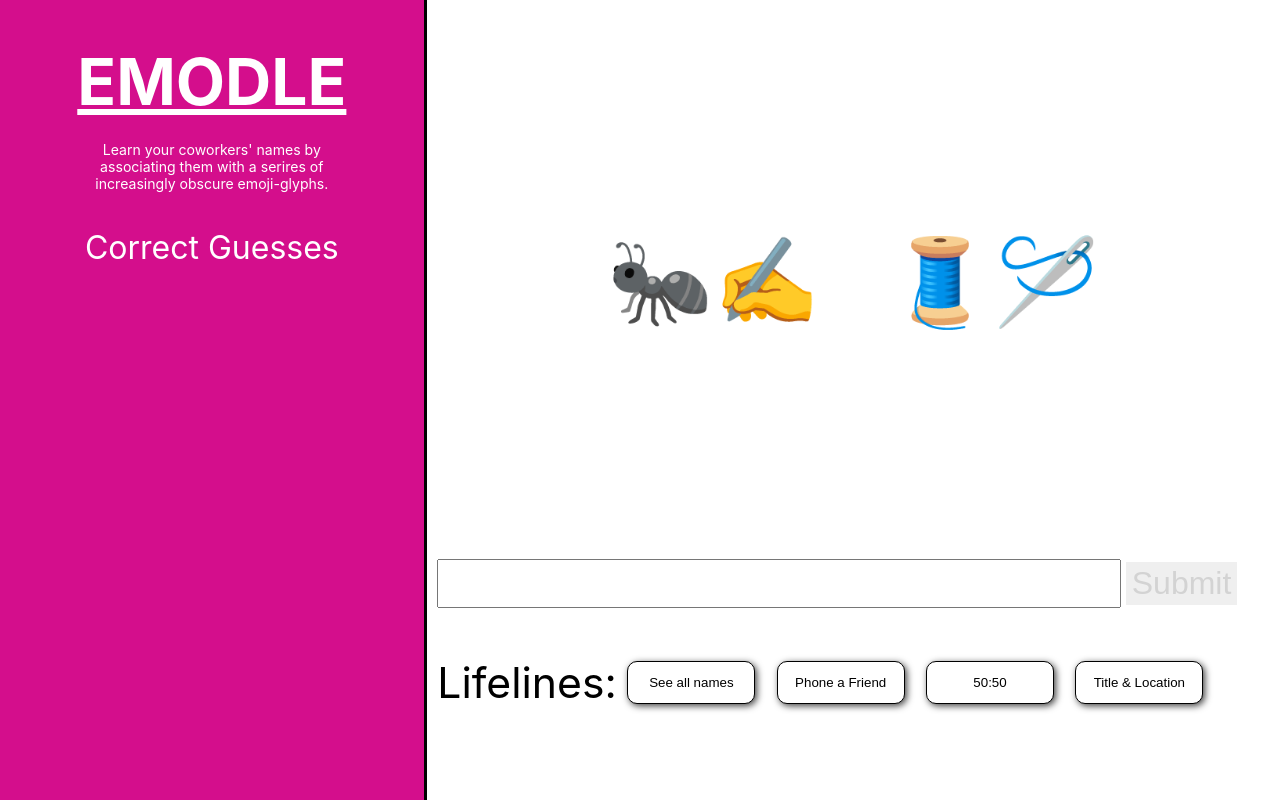
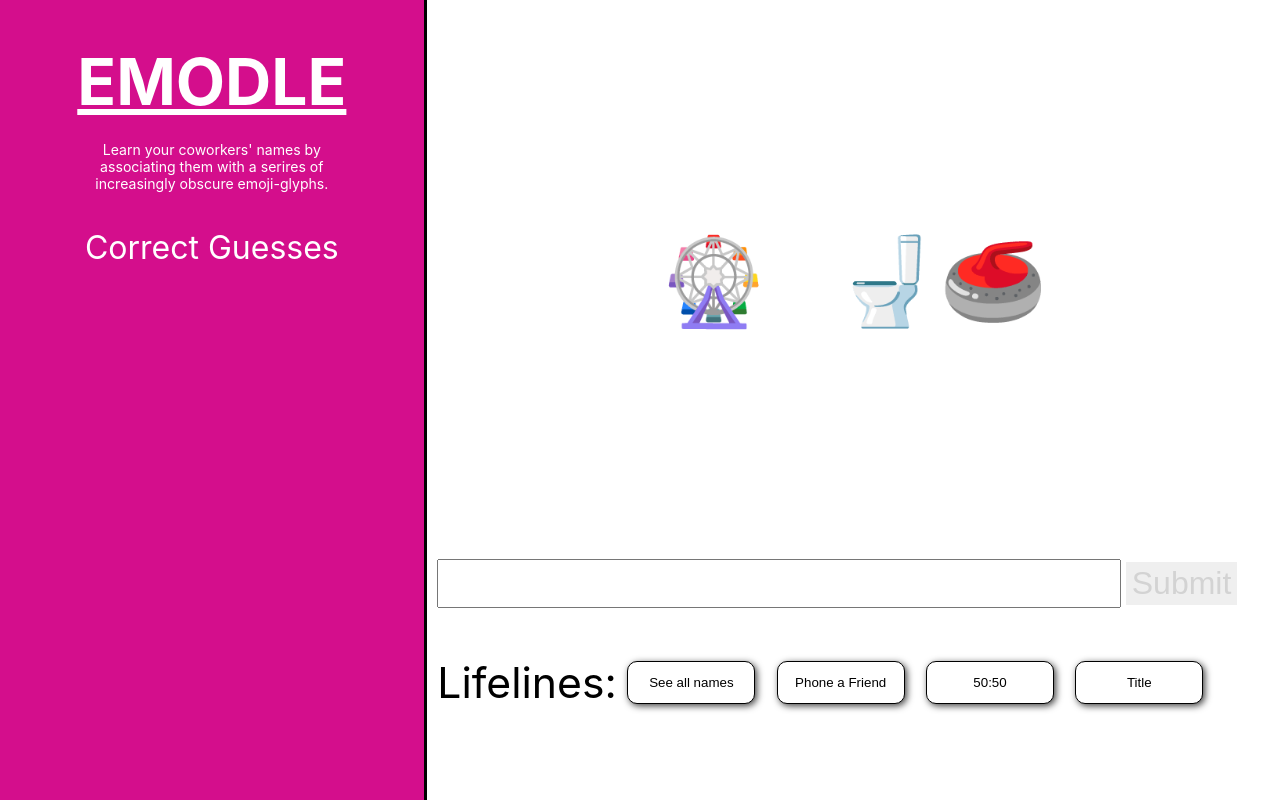
Before and after one commit to wijohnst/emodle, a React (Create React App) app: page / in a window 1280 px wide. Built offline with nearby package versions, Linux system fonts and the light colour scheme.

Commit message:
updates names

```diff
--- a/src/GameControls/Lifelines.tsx
+++ b/src/GameControls/Lifelines.tsx
@@ -69,7 +69,7 @@ const Lifelines = (props: Props) => {
             : handleTitleLocationClick()
         }
       >
-        Title & Location
+        Title
       </Lifeline>
     </LifelinesWrapper>
   );
--- a/src/game.json
+++ b/src/game.json
@@ -1,144 +1,67 @@
 {
   "names": [
-    {
-      "firstName": "Andrew",
-      "lastName": "Taylor",
-      "firstGlyph": "🐜✍️",
-      "lastGlyph": "🧵🪡",
-      "title": "Associate Software Engineer, Boalsburgh, PA"
-    },
     {
       "firstName": "Will",
       "lastName": "Johnston",
       "firstGlyph": "🎡 ",
       "lastGlyph": "🚽🥌",
-      "title": "Software Engineer, Columbus, OH"
-    },
-    {
-      "firstName": "Haley",
-      "lastName": "Hendershot",
-      "firstGlyph": "👋🍁",
-      "lastGlyph": "🐔🦌💉",
-      "title": "Sr. Software Engineer, Columbus, OH"
-    },
-    {
-      "firstName": "Marko",
-      "lastName": "Skugor",
-      "firstGlyph": "✅oh",
-      "lastGlyph": "🛴",
-      "title": "Practice Manager, Modern Apps UX Practice, Columbus, OH"
-    },
-    {
-      "firstName": "Jennifer",
-      "lastName": "Dougher",
-      "firstGlyph": "👖e🌲",
-      "lastGlyph": "💰er",
-      "title": "Software Engineer, Columbus, OH"
-    },
-    {
-      "firstName": "Rochelle",
-      "lastName": "Taylor",
-      "firstGlyph": "🚣🐚",
-      "lastGlyph": "🧵🪡",
-      "title": "Associate Software Engineer, Columbus, OH"
-    },
-    {
-      "firstName": "Kristy",
-      "lastName": "Graybill",
-      "firstGlyph": "🚗wrist🫖",
-      "lastGlyph": "⚫️+⚪️🧾",
-      "title": "Software Engineer, Philadelphia, PA"
-    },
-    {
-      "firstName": "Shane",
-      "lastName": "Mccleery",
-      "firstGlyph": "🤫ane",
-      "lastGlyph": "M🆑👂e",
-      "title": "Sr. Software Engineer, Columbus, OH"
-    },
-    {
-      "firstName": "Jonathan",
-      "lastName": "David",
-      "firstGlyph": "🚽athan",
-      "lastGlyph": "👑🇮🇱",
-      "title": "Sr. Sofrware Engineer, Columbus, OH"
-    },
-    {
-      "firstName": "Joel",
-      "lastName": "Treadway",
-      "firstGlyph": "☕️l",
-      "lastGlyph": "🚶‍♂️way",
-      "title": "Sr. Software Engineer, Columbus, OH"
+      "title": "Software Engineer"
     },
     {
       "firstName": "Gerrod",
       "lastName": "Schirtzinger",
       "firstGlyph": "G🎣",
       "lastGlyph": "👕😴inger",
-      "title": "Sr. Sofrware Engineer, Grand Rapids, MI"
+      "title": "Sr. Sofrware Engineer"
     },
     {
-      "firstName": "Kevin",
-      "lastName": "Mccartney",
-      "firstGlyph": "K🚐",
-      "lastGlyph": "Mc❤️🦵",
-      "title": "Sr. Software Engineer, Columbus, OH"
+      "firstName": "Valli",
+      "lastName": "Lakshmanan",
+      "firstGlyph": "⛰👇⛰",
+      "lastGlyph": "🔒🤫👨‍🦰🔛",
+      "title": "Software Engineer"
     },
     {
-      "firstName": "Aaron",
-      "lastName": "Ibrahim",
-      "firstGlyph": "🅰️🅰️🥩n",
-      "lastGlyph": "Eb🥩him",
-      "title": "Principle Software Engineer, Columbus, OH"
+      "firstName": "Sean",
+      "lastName": "Pino",
+      "firstGlyph": "🌊🔛",
+      "lastGlyph": "🍷",
+      "title": "Sr. Software Engineer"
     },
     {
-      "firstName": "Brian",
-      "lastName": "Riazzi",
-      "firstGlyph": "Br☢️",
-      "lastGlyph": "Re🍑e",
-      "title": "Software Engineer, Columbus, OH"
+      "firstName": "Kenny",
+      "lastName": "Drobnack",
+      "firstGlyph": " K🦵👈",
+      "lastGlyph": "✍️b👉🦒",
+      "title": "Sr. Software Engineer"
     },
     {
-      "firstName": "Nick",
-      "lastName": "Roush",
-      "firstGlyph": "🎅🏻(🙅🏾‍♀️'saint')",
-      "lastGlyph": "🚣‍♀️🤫",
-      "title": "Associate Software Engineer, Pittsburgh, PA"
+      "firstName": "Scott",
+      "lastName": "Johnson",
+      "firstGlyph": "🛴(minus “-er”)",
+      "lastGlyph": "🚽👨‍👦",
+      "title": "Engineering Manager"
     },
     {
-      "firstName": "Kara",
-      "lastName": "Lam",
-      "firstGlyph": "🚗🅰️",
-      "lastGlyph": "🐑",
-      "title": "Sr. Software Engineer, Columbus, OH"
+      "firstName": "John",
+      "lastName": "Brawner",
+      "firstGlyph": "🚽",
+      "lastGlyph": "💪(plus -“er”)",
+      "title": "Product Manager"
     },
     {
-      "firstName": "Andrew",
-      "lastName": "Fisher",
-      "firstGlyph": "🐜✍️",
-      "lastGlyph": "🐡er",
-      "title": "Sr. Software Engineer, Columbus, OH"
+      "firstName": "Prabhdeep",
+      "lastName": "Singh",
+      "firstGlyph": "P🥩(🪔 minus “-ya”)p",
+      "lastGlyph": "🎤🎶",
+      "title": "Sr. Software Engineer"
     },
     {
-      "firstName": "Ben",
-      "lastName": "Pappalardo",
-      "firstGlyph": "🐝n",
-      "lastGlyph": "👴lar🍞",
-      "title": "Sr. Software Engineer, Columbus, OH"
-    },
-    {
-      "firstName": "Brandon",
-      "lastName": "Mullins",
-      "firstGlyph": "🐝🏃‍♀️on",
-      "lastGlyph": "🐄🔎",
-      "title": "Sr. Software Engineer, Columbus, OH"
-    },
-    {
-      "firstName": "Sarah",
-      "lastName": "Kahley",
-      "firstGlyph": "🪚🥩",
-      "lastGlyph": "C🅰️🍁",
-      "title": "Practice Manager, Modern Apps UX Practice, Columbus, OH"
+      "firstName": "Jon",
+      "lastName": "Ivory",
+      "firstGlyph": "🚽",
+      "lastGlyph": "🐘",
+      "title": "Opps Dude"
     }
   ]
 }
```
Also changed, not shown: src/game_insight.json (added, +144 -0 lines).
